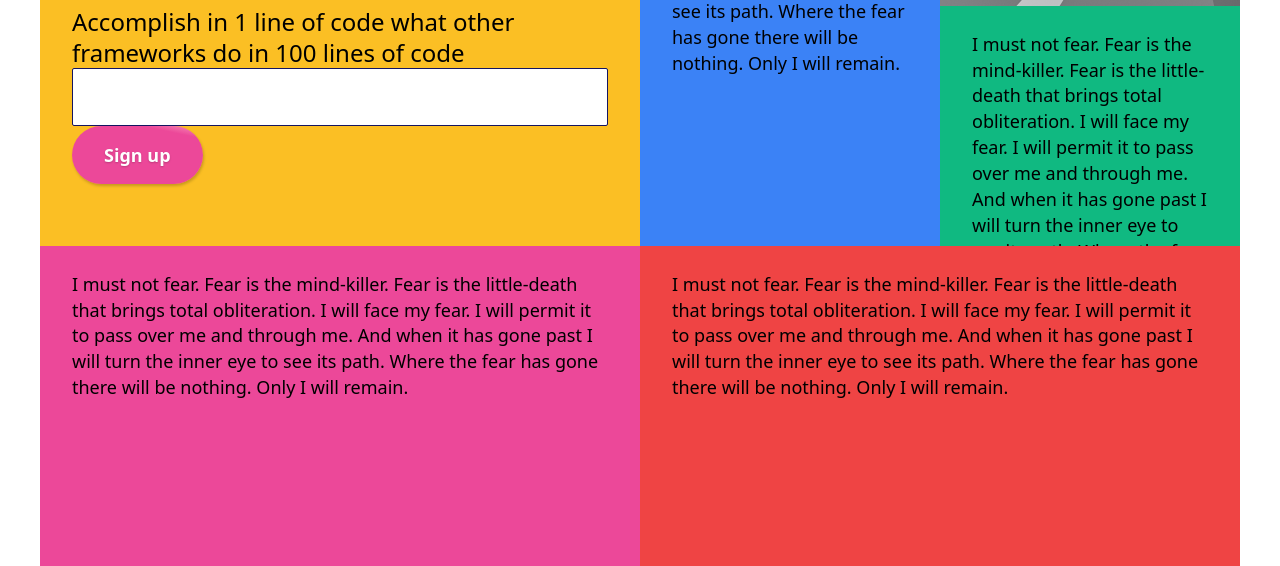
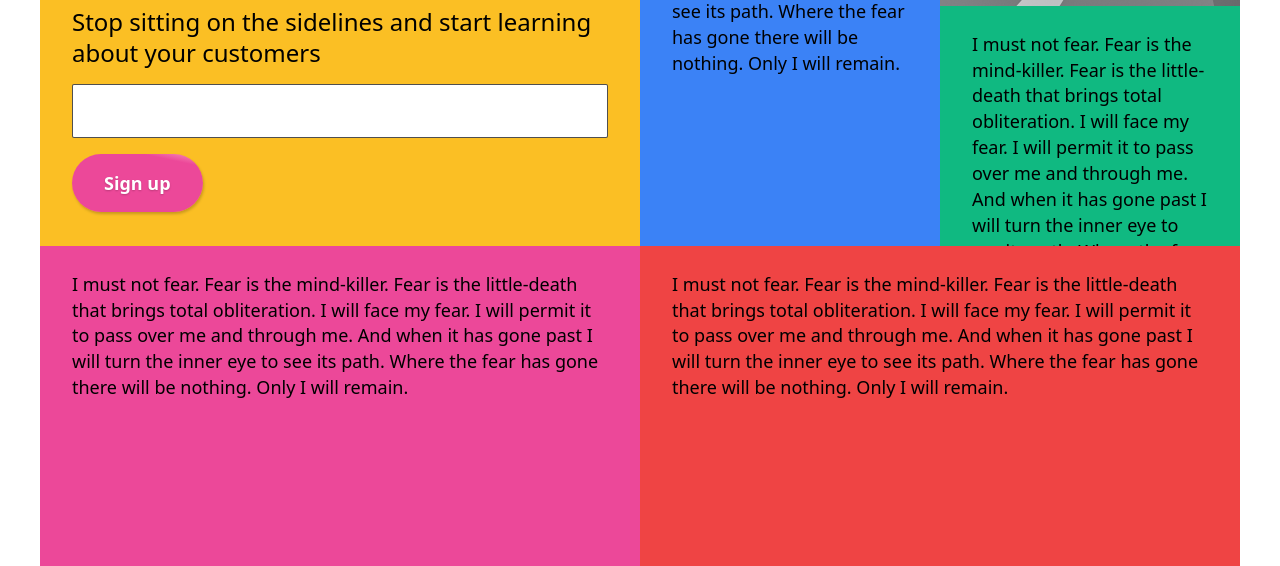
Before and after one commit to panphora/boxes-css, a plain HTML site: page boxes.html in a window 1280 px wide. Shown: the part 234-800 px from the top of the page. Drawn offline with Linux system fonts and the light colour scheme.

Commit message:
added stack technique

```diff
--- a/boxes.css
+++ b/boxes.css
@@ -166,10 +166,10 @@ button:hover {
 input[type="text"], input[type="email"] {
   display: block;
   width: 100%;
-  height: 58px;
+  height: 54px;
   padding: 0px 16px;
   line-height: 58px;
-  border: 1px solid #141561;
+  border: 1px solid rgba(20, 20, 20, .75);
   border-radius: 2px;
 }
 
@@ -222,10 +222,15 @@ input[type="text"], input[type="email"] {
 }
 
 /*
-  SPACE UTILITIES
+  SPACING
 
   todo: decide whether to keep these or not
 */
+
+/* technique from: https://every-layout.dev/layouts/stack/ */
+section *:not(section) + *:not(section) {
+  margin-top: 1rem;
+}
 
 .spacer-1 {
   flex: 0 0 auto;
--- a/boxes.html
+++ b/boxes.html
@@ -8,10 +8,11 @@
 <body>
   <section class="padding yellow">
     <h1 class="h1 text-extra-bold">The web app framework for launching</h1>
-    <div class="spacer-2"></div>
-    <h2 class="h5">Accomplish in 1 line of code what other frameworks do in 100 lines of code</h2>
-    <input type="email">
-    <button>Sign up</button>
+    <h2 class="h5">Stop sitting on the sidelines and start learning about your customers</h2>
+    <form>
+      <input type="email" name="email">
+      <button type="submit">Sign up</button>
+    </form>
   </section>
   <section>
     <section class="padding blue tall">I must not fear. Fear is the mind-killer. Fear is the little-death that brings total obliteration. I will face my fear. I will permit it to pass over me and through me. And when it has gone past I will turn the inner eye to see its path. Where the fear has gone there will be nothing. Only I will remain.</section>
```
